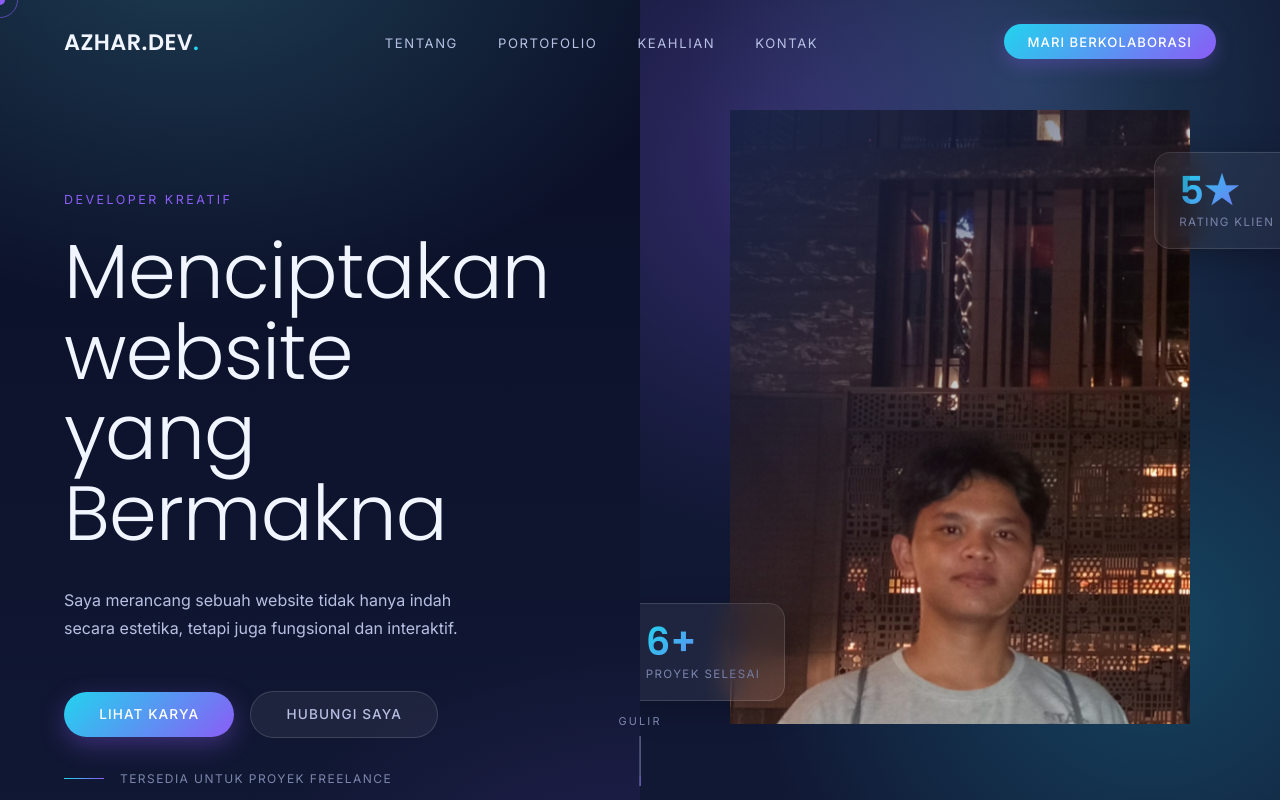
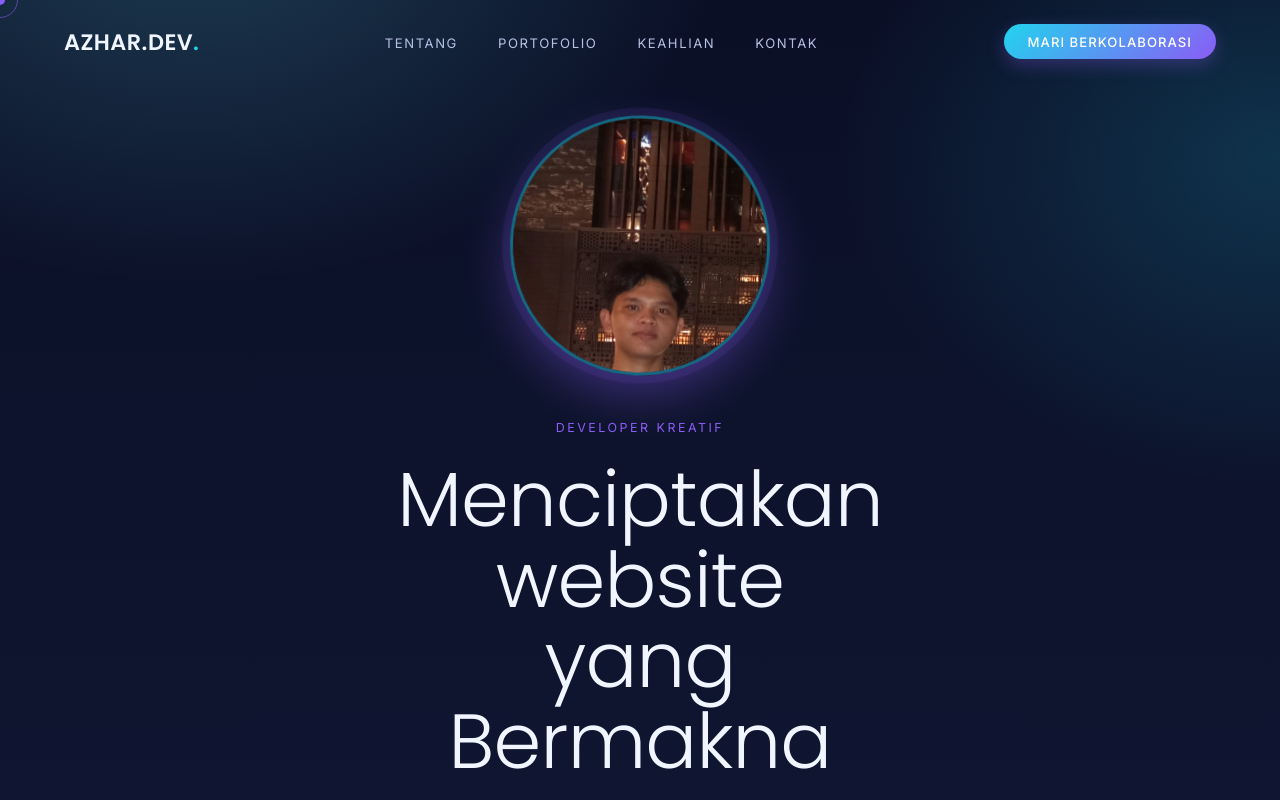
Before and after one commit to Azharmarvi/azhar, a plain HTML site: page index.html in a window 1280 px wide. Shown: the top 800 px of the page. Drawn offline with Linux system fonts and the light colour scheme.

Commit message:
Update index.html

```diff
--- a/index.html
+++ b/index.html
@@ -74,6 +74,8 @@ html { scroll-behavior: smooth; }
 
 body {
   font-family: 'Inter', sans-serif;
+  word-wrap: break-word;
+  overflow-wrap: break-word;
   background: linear-gradient(180deg,
     var(--cream) 0%,
     var(--cream2) 20%,
@@ -215,7 +217,8 @@ nav.scrolled {
 #hero {
   min-height: 100vh;
   display: grid;
-  grid-template-columns: 1fr 1fr;
+  grid-template-columns: 1fr;
+  place-items: center;
   position: relative;
   overflow: hidden;
   background:
@@ -225,10 +228,16 @@ nav.scrolled {
     linear-gradient(180deg, var(--cream) 0%, var(--cream2) 100%);
 }
 .hero-left {
-  padding: 12rem 4rem 6rem;
-  display: flex; flex-direction: column; justify-content: center;
+  width: 100%;
+  max-width: 720px;
+  margin: 0 auto;
+  padding: 8rem 2rem 5rem;
+  display: flex; flex-direction: column; justify-content: center; align-items: center;
+  text-align: center;
   position: relative; z-index: 1;
 }
+.hero-left .hero-desc { margin-left: auto; margin-right: auto; }
+.hero-left .hero-btns { justify-content: center; }
 .hero-eyebrow {
   font-size: 0.78rem;
   letter-spacing: 0.2em;
@@ -295,71 +304,14 @@ nav.scrolled {
 }
 .btn-secondary:hover { border-color: var(--sage); color: var(--ink); background: rgba(34,211,238,0.08); }
 
-.hero-right {
-  position: relative;
-  display: flex; align-items: center; justify-content: center;
-  background:
-    radial-gradient(circle at 25% 20%, rgba(139,92,246,0.28), transparent 45%),
-    radial-gradient(circle at 80% 75%, rgba(34,211,238,0.24), transparent 50%),
-    radial-gradient(circle at 60% 10%, rgba(103,232,249,0.18), transparent 40%),
-    var(--cream2);
-  overflow: hidden;
-  opacity: 0;
-  animation: fadeIn 1.2s 0.4s forwards;
-}
-.hero-photo-frame {
-  width: 72%;
-  aspect-ratio: 3/4;
-  position: relative;
-  overflow: hidden;
-}
-.hero-photo-frame::before {
-  content: '';
-  position: absolute; inset: 0;
-  background: linear-gradient(135deg, var(--cream3) 0%, transparent 60%);
-  z-index: 1;
-}
-.hero-photo-placeholder {
-  width: 100%; height: 100%;
-  background: var(--cream3);
-  display: flex; align-items: center; justify-content: center;
-  font-family: 'Poppins', sans-serif;
-  font-size: 1rem;
-  color: var(--ink3);
-  letter-spacing: 0.1em;
-  text-transform: uppercase;
-}
-.hero-photo-frame img {
-  width: 100%; height: 100%;
-  object-fit: cover;
-  display: block;
-}
-.hero-stat-card {
-  position: absolute;
-  background: var(--glass);
-  backdrop-filter: blur(16px);
-  -webkit-backdrop-filter: blur(16px);
-  border: 1px solid var(--glass-border);
-  border-radius: 16px;
-  padding: 1.2rem 1.5rem;
-  box-shadow: 0 8px 32px rgba(0,0,0,0.25);
-}
-.hero-stat-card.card1 { bottom: 15%; left: -3%; animation: floatA 4s ease-in-out infinite; }
-.hero-stat-card.card2 { top: 20%; right: -3%; animation: floatB 5s ease-in-out infinite; }
-.stat-num {
-  font-family: 'Poppins', sans-serif;
-  font-size: 2.4rem; font-weight: 600;
-  background: linear-gradient(135deg, var(--sage), var(--terra));
-  -webkit-background-clip: text; background-clip: text; color: transparent;
-  line-height: 1;
-}
-.stat-label { font-size: 0.72rem; letter-spacing: 0.12em; text-transform: uppercase; color: var(--ink3); margin-top: 0.3rem; }
 
 .hero-line {
-  position: absolute; bottom: 3rem; left: 4rem;
+  position: absolute; bottom: 3rem; left: 50%;
+  transform: translateX(-50%);
   display: flex; align-items: center; gap: 1rem;
   font-size: 0.75rem; letter-spacing: 0.12em; text-transform: uppercase; color: var(--ink3);
   opacity: 0; animation: fadeUp 1s 1.2s forwards;
+  white-space: nowrap;
 }
 .hero-line::before { content: ''; display: block; width: 40px; height: 1px; background: var(--ink3); }
 
@@ -687,7 +639,45 @@ footer p { font-size: 0.8rem; color: var(--ink3); }
   0% { top: -100%; }
   100% { top: 100%; }
 }
-
+/* =============================================
+   FOTO PROFIL BULAT MELAYANG — DI ATAS JUDUL
+   ============================================= */
+.hero-photo-wrap {
+  display: inline-block;
+  margin-bottom: 2rem;
+  opacity: 0;
+  animation: fadeUp 0.9s 0.2s forwards;
+  transition: transform 0.15s ease-out;
+  will-change: transform;
+}
+.hero-photo-round {
+  width: clamp(180px, 26vw, 260px);
+  height: clamp(180px, 26vw, 260px);
+  border-radius: 50%;
+  overflow: hidden;
+  position: relative;
+  border: 3px solid rgba(34,211,238,0.45);
+  box-shadow: 0 0 0 8px rgba(139,92,246,0.10), 0 20px 45px rgba(139,92,246,0.35);
+  animation: photoFloat 5s ease-in-out infinite;
+}
+.hero-photo-round img {
+  width: 100%; height: 100%;
+  object-fit: cover;
+  display: block;
+}
+.hero-photo-round::after {
+  content: '';
+  position: absolute; inset: -10px;
+  border-radius: 50%;
+  background: linear-gradient(135deg, var(--sage), var(--terra));
+  z-index: -1;
+  opacity: 0.35;
+  filter: blur(16px);
+}
+@keyframes photoFloat {
+  0%, 100% { transform: translateY(0px) rotate(0deg); }
+  50%      { transform: translateY(-14px) rotate(2deg); }
+}
 /* RESPONSIVE */
 @media (max-width: 900px) {
   nav { padding: 1.2rem 2rem; }
@@ -695,8 +685,7 @@ footer p { font-size: 0.8rem; color: var(--ink3); }
   .nav-links, .nav-cta { display: none; }
   .hamburger { display: flex; }
   #hero { grid-template-columns: 1fr; }
-  .hero-right { display: none; }
-  .hero-left { padding: 8rem 2rem 4rem; }
+  .hero-left { padding: 7rem 2rem 4rem; }
   #tentang { grid-template-columns: 1fr; gap: 2rem; padding: 4rem 2rem; }
   .about-number { font-size: 5rem; }
   #portofolio { padding: 4rem 2rem; }
@@ -707,6 +696,38 @@ footer p { font-size: 0.8rem; color: var(--ink3); }
   #kontak { padding: 4rem 2rem; }
   .contact-grid { grid-template-columns: 1fr; gap: 3rem; }
   footer { padding: 1.5rem 2rem; flex-direction: column; gap: 0.5rem; text-align: center; }
+}
+
+@media (max-width: 480px) {
+  .hero-left { padding: 7rem 1.3rem 3rem; }
+  .hero-title { font-size: clamp(2.4rem, 9vw, 3rem); }
+  .hero-desc { font-size: 0.92rem; max-width: 100%; }
+  .hero-btns { flex-wrap: wrap; justify-content: center; gap: 0.8rem; }
+  .btn-primary, .btn-secondary { padding: 0.8rem 1.6rem; font-size: 0.78rem; }
+  .hero-photo-round { width: clamp(160px, 38vw, 210px); height: clamp(160px, 38vw, 210px); }
+  .hero-line { font-size: 0.65rem; gap: 0.6rem; }
+  .about-number { font-size: 3.6rem; }
+  .about-title { font-size: 2rem; }
+  .divider { margin: 0 1rem; }
+  .divider-item { padding: 1.2rem 0.5rem; }
+  .divider-num { font-size: 2.6rem; }
+  .section-title { font-size: clamp(2rem, 8vw, 2.6rem); }
+  .mobile-link { font-size: clamp(1.6rem, 8vw, 2.2rem); }
+  .nav-logo { font-size: 1.1rem; }
+  nav { padding: 1rem 1.3rem; }
+}
+
+@media (max-width: 360px) {
+  html { font-size: 92%; }
+  .hero-left { padding: 6rem 1rem 2.5rem; }
+  .hero-title { font-size: clamp(2rem, 9.5vw, 2.6rem); }
+  .hero-desc { font-size: 0.85rem; }
+  .hero-photo-round { width: clamp(130px, 36vw, 165px); height: clamp(130px, 36vw, 165px); }
+  .hero-btns { gap: 0.6rem; }
+  .btn-primary, .btn-secondary { padding: 0.7rem 1.3rem; font-size: 0.72rem; }
+  .divider { grid-template-columns: 1fr; margin: 0 0.8rem; }
+  .divider-item { border-right: none; border-bottom: 1px solid var(--line); }
+  .section-title { font-size: clamp(1.7rem, 8vw, 2.2rem); }
 }
 
 /* =============================================
@@ -1002,20 +1023,6 @@ footer p { font-size: 0.8rem; color: var(--ink3); }
   #pertanyaan { padding: 4rem 1.5rem; }
   .pq-slide { padding: 2.5rem 1.8rem 2rem; }
   .pq-number { font-size: 3.5rem; top: 1rem; right: 1.2rem; }
-}
-
-.hero-photo-frame{
-    width:72%;
-    aspect-ratio:3/4;
-    overflow:hidden;
-    position:relative;
-}
-
-.hero-photo-frame img{
-    width:100%;
-    height:100%;
-    object-fit:cover;
-    display:block;
 }
 
 /* =============================================
@@ -1242,6 +1249,11 @@ body { animation: bgShift 22s ease-in-out infinite alternate; background-size: 2
 <!-- HERO -->
 <section id="hero">
   <div class="hero-left">
+    <div class="hero-photo-wrap" id="heroPhotoWrap">
+      <div class="hero-photo-round">
+        <img src="azhar.jpeg" alt="Foto Profil">
+      </div>
+    </div>
     <p class="hero-eyebrow">Developer Kreatif</p>
     <h1 class="hero-title">
       Menciptakan<br>
@@ -1257,19 +1269,6 @@ body { animation: bgShift 22s ease-in-out infinite alternate; background-size: 2
       <a href="#kontak" class="btn-secondary">Hubungi Saya</a>
     </div>
     <div class="hero-line">Tersedia untuk proyek freelance</div>
-  </div>
-  <div class="hero-right">
-   <div class="hero-photo-frame">
-    <img src="azhar.jpeg" alt="Foto Profil">
-</div>
-    <div class="hero-stat-card card1">
-      <div class="stat-num">6+</div>
-      <div class="stat-label">Proyek Selesai</div>
-    </div>
-    <div class="hero-stat-card card2">
-      <div class="stat-num">5★</div>
-      <div class="stat-label">Rating Klien</div>
-    </div>
   </div>
   <div class="scroll-indicator">
     <span>Gulir</span>
@@ -1792,14 +1791,6 @@ document.querySelectorAll('.filter-btn').forEach(btn => {
       card.style.pointerEvents = show ? 'auto' : 'none';
     });
   });
-});
-
-// =============================================
-// PARALLAX SUBTLE
-// =============================================
-window.addEventListener('scroll', () => {
-  const heroRight = document.querySelector('.hero-right');
-  if (heroRight) heroRight.style.transform = `translateY(${window.scrollY * 0.04}px)`;
 });
 
 // =============================================
@@ -1925,8 +1916,40 @@ document.querySelectorAll('.skills-group').forEach(g => skillObserver.observe(g)
   overlay.addEventListener('click', e => { if (e.target === overlay) closeModal(); });
   document.addEventListener('keydown', e => { if (e.key === 'Escape') closeModal(); });
 })();
-
-
+// =============================================
+// INTERAKTIF: ELEMEN MENGIKUTI GERAK MOUSE
+// =============================================
+(function() {
+  const heroPhotoWrap = document.getElementById('heroPhotoWrap');
+  const pqDeco         = document.querySelector('.pq-bg-deco');
+
+  window.addEventListener('mousemove', (e) => {
+    const cx = window.innerWidth / 2;
+    const cy = window.innerHeight / 2;
+    const dx = (e.clientX - cx) / cx; // -1 s.d 1
+    const dy = (e.clientY - cy) / cy;
+
+    if (heroPhotoWrap) {
+      heroPhotoWrap.style.transform = `translate(${dx * 12}px, ${dy * 12}px)`;
+    }
+    if (pqDeco) {
+      pqDeco.style.transform = `translate(calc(-50% + ${dx * 22}px), calc(-50% + ${dy * 22}px))`;
+    }
+  });
+
+  // sedikit efek "tilt" 3D pada project card saat mouse bergerak di atasnya
+  document.querySelectorAll('.project-card').forEach(card => {
+    card.addEventListener('mousemove', (e) => {
+      const rect = card.getBoundingClientRect();
+      const px = (e.clientX - rect.left) / rect.width - 0.5;
+      const py = (e.clientY - rect.top) / rect.height - 0.5;
+      card.style.transform = `perspective(700px) rotateX(${py * -6}deg) rotateY(${px * 6}deg) translateY(-6px)`;
+    });
+    card.addEventListener('mouseleave', () => {
+      card.style.transform = '';
+    });
+  });
+})();
 </script>
 </body>
 </html>
```
